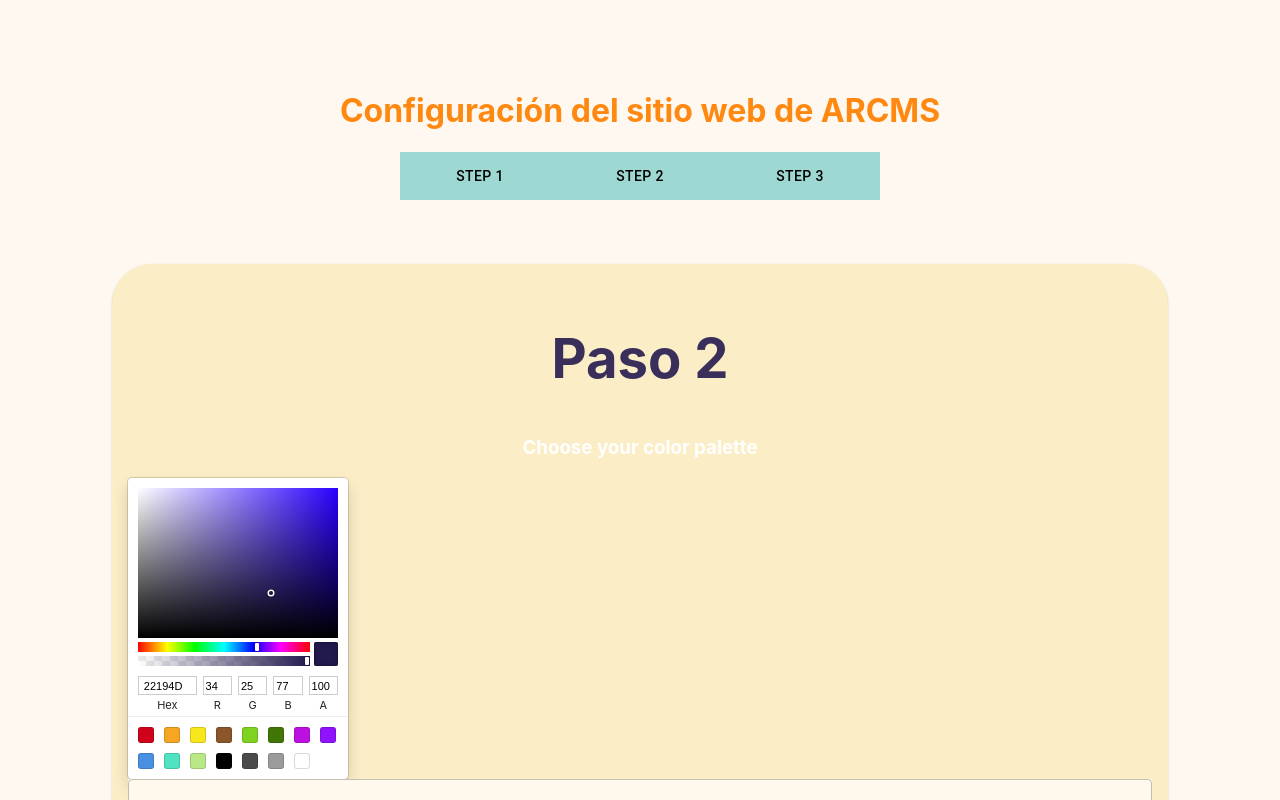
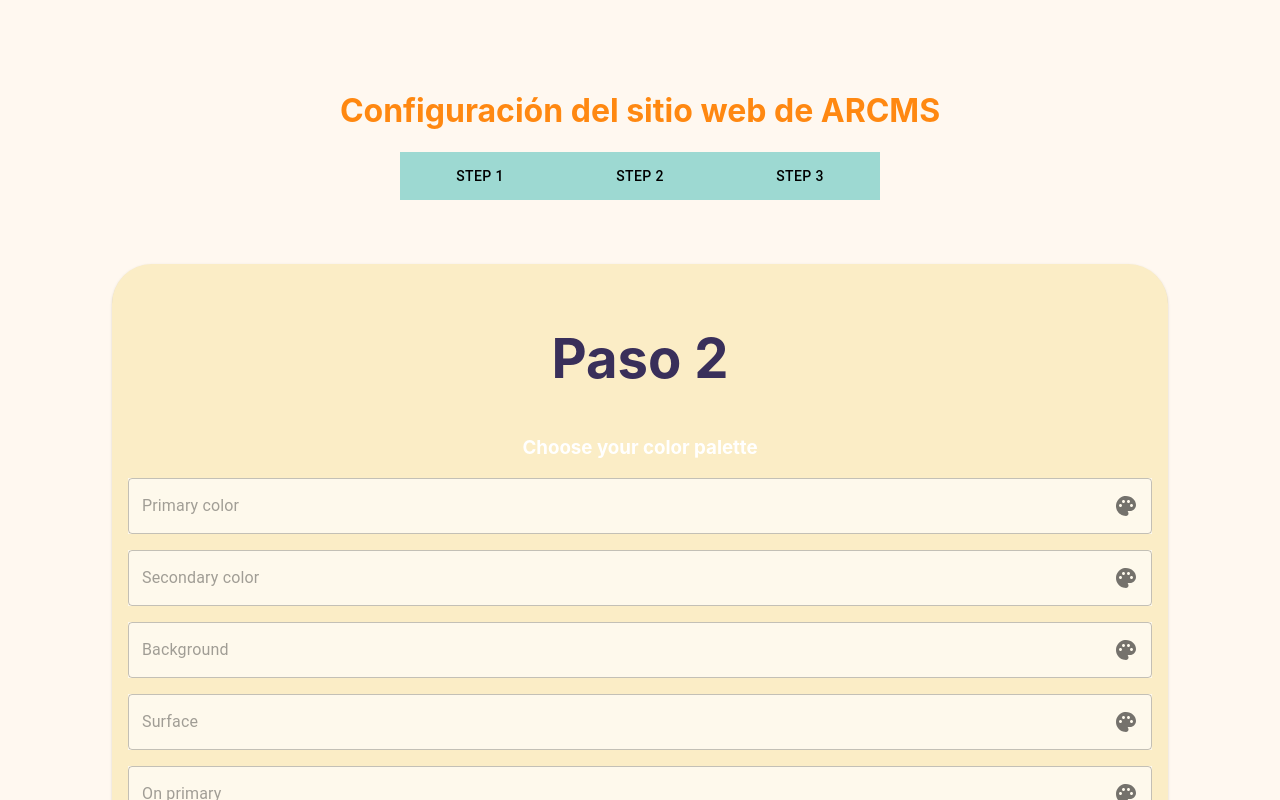
Before and after one commit to renegng/arcms_fe, a React (Create React App) app: page /setup in a window 1280 px wide. Both pictures are taken after a click on the tab "STEP 2". Shown: the top 800 px of the page. Built offline with nearby package versions, Linux system fonts and the light colour scheme.

Commit message:
color pickers working

```diff
--- a/src/components/Home.jsx
+++ b/src/components/Home.jsx
@@ -62,7 +62,7 @@
           Lorem ipsum dolor sit amet, consectetur adipiscing elit, sed do eiusmod tempor incididunt ut labore et dolore magna aliqua. Ut enim ad minim veniam, quis nostrud exercitation ullamco laboris nisi ut aliquip ex ea commodo consequat. Duis aute irure dolor in reprehenderit in voluptate velit esse cillum dolore eu fugiat nulla pariatur. Excepteur sint occaecat cupidatat non proident, sunt in culpa qui officia deserunt mollit anim id est laborum.
           <img className={classes.descImg} src={descriptionImg} alt="description" />
           </Typography>
-          <Button className={classes.button} onClick={() => history.push('/setup')}>Comenzar la Configuración</Button>
+          <Button variant='outlined' className={classes.button} onClick={() => history.push('/setup')}>Comenzar la Configuración</Button>
 
         </Card>
 
--- a/src/components/SetupSteps/StepOne.jsx
+++ b/src/components/SetupSteps/StepOne.jsx
@@ -67,7 +67,7 @@
               {/* menu/icon logo upload */}
 
             </div>
-<Button className={classes.buttons}>
+<Button variant='outlined' className={classes.buttons}>
               Próximo Paso
             </Button>
         </Card>
--- a/src/components/SetupSteps/StepThree.jsx
+++ b/src/components/SetupSteps/StepThree.jsx
@@ -96,7 +96,7 @@
           }}/>
               </div>
 
-            <Button className={classes.buttons}>
+            <Button variant='outlined' className={classes.buttons}>
             Próximo Paso
             </Button>
         </Card>
--- a/src/components/SetupSteps/StepTwo.jsx
+++ b/src/components/SetupSteps/StepTwo.jsx
@@ -1,7 +1,8 @@
 import React, {useState} from 'react'
 import { connect } from 'react-redux'
-import { withStyles, TextField, Typography, Button, Card, Tab, Tabs} from '@material-ui/core'
-import { SketchPicker } from 'react-color'
+import { withStyles, TextField, Typography, Button, Card, Tab, Tabs, IconButton, InputAdornment} from '@material-ui/core'
+import {Palette} from '@mui/icons-material';
+import { SwatchesPicker } from 'react-color'
 
 const styles = {
     root: {
@@ -24,7 +25,8 @@
 
   textfields: {
     marginBottom: '1rem',
-    background: '#FEF9EC'
+    background: '#FEF9EC',
+    // color: '#FF8811'
   },
 
   stepOneInputs: {
@@ -44,7 +46,23 @@
 
 const StepTwo = ({classes}) => {
 
+    const [secondarySwatch, openSecondarySwatch] = useState(false)
+    const [primarySwatch, openPrimarySwatch] = useState(false)
+    const [backgroundSwatch, openBackgroundSwatch] = useState(false)
+    const [surfaceSwatch, openSurfaceSwatch] = useState(false)
+    const [onPrimarySwatch, openOnPrimarySwatch] = useState(false)
+    const [onSecondarySwatch, openOnSecondarySwatch] = useState(false)
+    const [onBackgroundSwatch, openOnBackgroundSwatch] = useState(false)
+    const [onSurfaceSwatch, openOnSurfaceSwatch] = useState(false)
 
+    const [primaryColor, setPrimaryColor] = useState('')
+    const [secondaryColor, setSecondaryColor] = useState('')
+    const [backgroundColor, setBackgroundColor] = useState('')
+    const [surfaceColor, setSurfaceColor] = useState('')
+    const [onPrimaryColor, setOnPrimaryColor] = useState('')
+    const [onSecondaryColor, setOnSecondaryColor] = useState('')
+    const [onBackgroundColor, setOnBackgroundColor] = useState('')
+    const [onSurfaceColor, setOnSurfaceColor] = useState('')
 
 
     return (
@@ -57,23 +75,89 @@
 
             <div className={classes.stepOneInputs}>
 
-              <SketchPicker className={classes.colorPicker} />
 
-              <TextField variant="outlined" className={classes.textfields} placeholder="Primary color"/>
 
-              <TextField variant="outlined" className={classes.textfields} placeholder="Background"/>
+              <TextField value={primaryColor} variant="outlined" className={classes.textfields} placeholder="Primary color" InputProps={{endAdornment:
+                <IconButton
+                  onClick={() => openPrimarySwatch(true)}
+                  edge="end"
+                >
+                <Palette />
+                {primarySwatch ? <SwatchesPicker className={classes.colorPicker} onChangeComplete={(color, event) => {setPrimaryColor(color.hex); openPrimarySwatch(false)}}/> : null}
+                </IconButton>
+            }} />
 
-              <TextField variant="outlined" className={classes.textfields} placeholder="Surface" />
+            <TextField value={secondaryColor} variant="outlined" className={classes.textfields} placeholder="Secondary color" InputProps={{endAdornment:
+                <IconButton
+                  onClick={() => openSecondarySwatch(true)}
+                  edge="end"
+                >
+                <Palette />
+                {secondarySwatch ? <SwatchesPicker className={classes.colorPicker} onChangeComplete={(color, event) => {setSecondaryColor(color.hex); openSecondarySwatch(false)}}/> : null}
+                </IconButton>
+            }} />
 
-              <TextField variant="outlined" className={classes.textfields} placeholder="On primary" />
+              <TextField variant="outlined" className={classes.textfields} placeholder="Background" value={backgroundColor} InputProps={{endAdornment:
+                <IconButton
+                  onClick={() => openBackgroundSwatch(true)}
+                  edge="end"
+                >
+                <Palette />
+                {backgroundSwatch ? <SwatchesPicker className={classes.colorPicker} onChangeComplete={(color, event) => {setBackgroundColor(color.hex); openBackgroundSwatch(false)}}/> : null}
+                </IconButton>
+            }}/>
 
-              <TextField variant="outlined" className={classes.textfields} placeholder="On secondary" />
+              <TextField variant="outlined" className={classes.textfields} placeholder="Surface" value={surfaceColor} InputProps={{endAdornment:
+                <IconButton
+                  onClick={() => openSurfaceSwatch(true)}
+                  edge="end"
+                >
+                <Palette />
+                {surfaceSwatch ? <SwatchesPicker className={classes.colorPicker} onChangeComplete={(color, event) => {setSurfaceColor(color.hex); openSurfaceSwatch(false)}}/> : null}
+                </IconButton>
+            }}/>
 
-              <TextField variant="outlined" className={classes.textfields} placeholder="On background" />
+              <TextField variant="outlined" className={classes.textfields} placeholder="On primary" value={onPrimaryColor} InputProps={{endAdornment:
+                <IconButton
+                  onClick={() => openOnPrimarySwatch(true)}
+                  edge="end"
+                >
+                <Palette />
+                {onPrimarySwatch ? <SwatchesPicker className={classes.colorPicker} onChangeComplete={(color, event) => {setOnPrimaryColor(color.hex); openOnPrimarySwatch(false)}}/> : null}
+                </IconButton>
+            }} />
 
-              <TextField variant="outlined" className={classes.textfields} placeholder="On surface" />
+              <TextField variant="outlined" className={classes.textfields} placeholder="On secondary" value={onSecondaryColor} InputProps={{endAdornment:
+                <IconButton
+                  onClick={() => openOnSecondarySwatch(true)}
+                  edge="end"
+                >
+                <Palette />
+                {onSecondarySwatch ? <SwatchesPicker className={classes.colorPicker} onChangeComplete={(color, event) => {setOnSecondaryColor(color.hex); openOnSecondarySwatch(false)}}/> : null}
+                </IconButton>
+            }}/>
+
+              <TextField variant="outlined" className={classes.textfields} placeholder="On background" value={onBackgroundColor} InputProps={{endAdornment:
+                <IconButton
+                  onClick={() => openOnBackgroundSwatch(true)}
+                  edge="end"
+                >
+                <Palette />
+                {onBackgroundSwatch ? <SwatchesPicker className={classes.colorPicker} onChangeComplete={(color, event) => {setOnBackgroundColor(color.hex); openOnBackgroundSwatch(false)}}/> : null}
+                </IconButton>
+            }}/>
+
+              <TextField variant="outlined" className={classes.textfields} placeholder="On surface" value={onSurfaceColor} InputProps={{endAdornment:
+                <IconButton
+                  onClick={() => openOnSurfaceSwatch(true)}
+                  edge="end"
+                >
+                <Palette />
+                {onSurfaceSwatch ? <SwatchesPicker className={classes.colorPicker} onChangeComplete={(color, event) => {setOnSurfaceColor(color.hex); openOnSurfaceSwatch(false)}}/> : null}
+                </IconButton>
+            }}/>
               </div>
-            <Button className={classes.buttons} >
+            <Button className={classes.buttons} variant='outlined'>
               Próximo Paso
             </Button>
         </Card>
```
